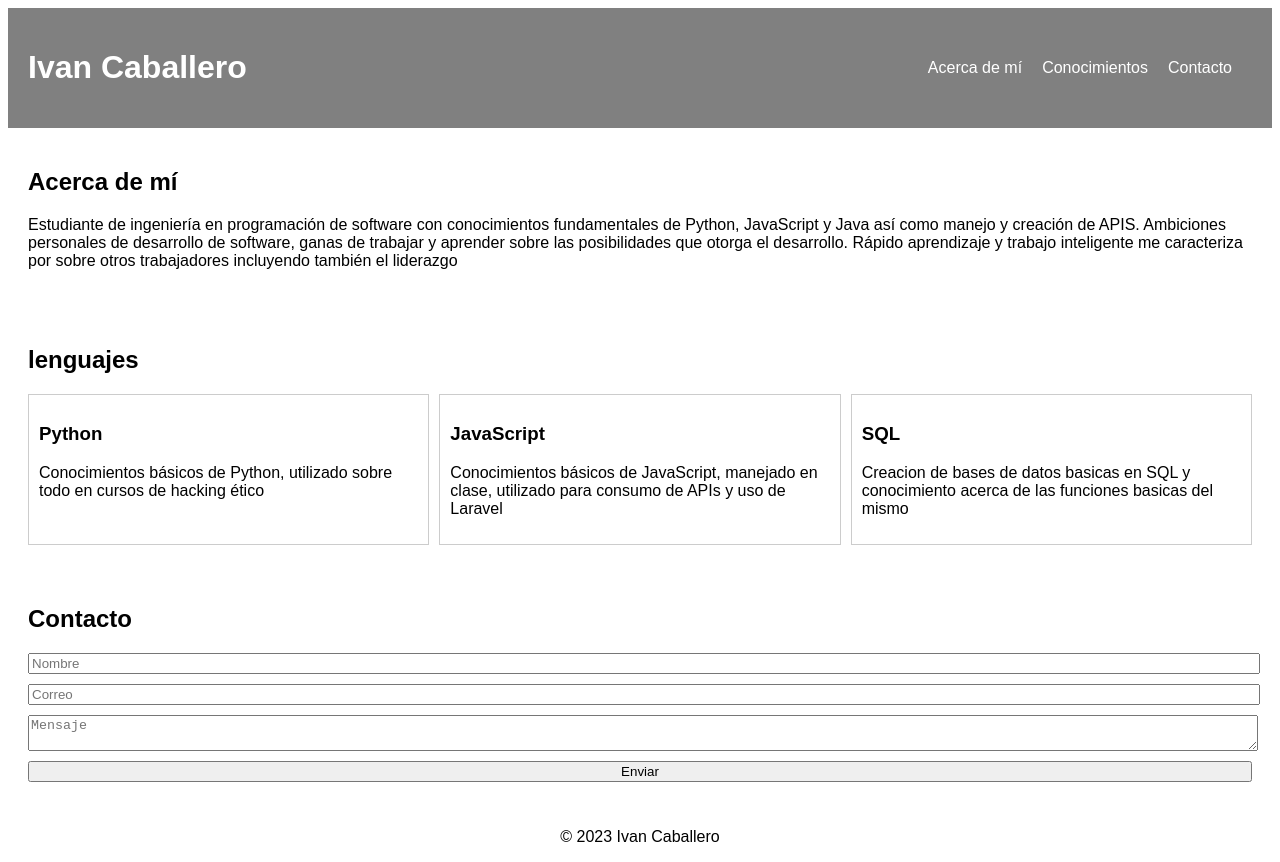
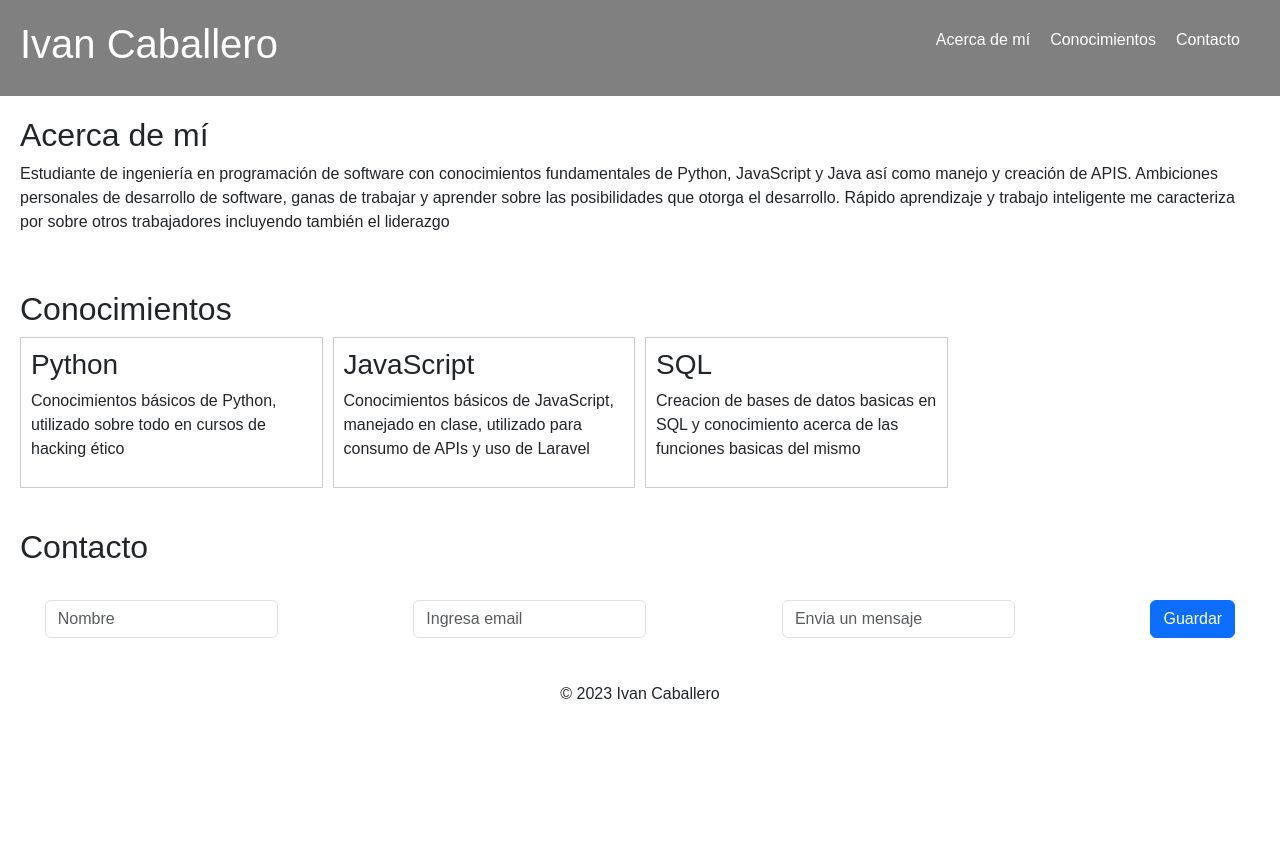
Before and after one commit to Ca8allero02/curriculum-web, a plain HTML site: page index.html in a window 1280 px wide. After the commit the page ends 800 px from the top, so only its background shows below. Drawn offline with nearby package versions, Linux system fonts and the light colour scheme.

Commit message:
Add files via upload

```diff
--- a/app.js
+++ b/app.js
@@ -0,0 +1,13 @@
+document.getElementById("c3").addEventListener("submit", function(event) {
+    event.preventDefault();
+
+    let nombre = document.getElementById("Nombre").value;
+    let email = document.getElementById("Correo").value;
+    let mensaje = document.getElementById("Mensaje").value;
+
+    if (email.indexOf("@") === -1) {
+        alert("Por favor ingresa un correo válido. Falta el '@'.");
+    } else {
+        alert("Los datos guardados son:\nNombre: " + nombre + "\nCorreo: " + email + "\nMensaje: " + mensaje)
+    }
+});
--- a/index.html
+++ b/index.html
@@ -4,6 +4,7 @@
 <meta charset="UTF-8">
 <meta name="viewport" content="width=device-width, initial-scale=1.0">
 <title>Mi Currículum</title>
+<link href="https://cdn.jsdelivr.net/npm/bootstrap@5.3.0/dist/css/bootstrap.min.css" rel="stylesheet" integrity="sha384-9ndCyUaIbzAi2FUVXJi0CjmCapSmO7SnpJef0486qhLnuZ2cdeRhO02iuK6FUUVM" crossorigin="anonymous">
 <link rel="stylesheet" href="style.css">
 </head>
 <body>
@@ -27,7 +28,7 @@
   </section>
 
   <section id="proyectos">
-    <h2>lenguajes</h2>
+    <h2>Conocimientos</h2>
     <div class="proyectos-container">
       <div class="proyecto">
         <h3>Python</h3>
@@ -48,16 +49,20 @@
 
   <section id="contacto">
     <h2>Contacto</h2>
-    <form>
-      <input type="text" placeholder="Nombre">
-      <input type="email" placeholder="Correo">
-      <textarea placeholder="Mensaje"></textarea>
-      <button type="submit">Enviar</button>
-    </form>
+    <form id="c3">
+      <input class="form-control" type="Text" id="Nombre" name="Nombre" placeholder="Nombre" style="width: auto; margin: 2%; display: flex;">
+      <input class="form-control" type="Email" id="Correo" name="Correo" placeholder="Ingresa email" style="width: auto; margin: 2%; display: flex;">
+      <input class="form-control" type="Text" id="Mensaje" name="Mensaje" placeholder="Envia un mensaje" style="width: auto; margin: 2%; display: flex;">
+      <input class="btn btn-primary" type="Submit" value="Guardar" style="width: auto; margin: 2%;">
+  </form>
   </section>
 
   <footer>
     <p>© 2023 Ivan Caballero</p>
   </footer>
+
+  <script src="app.js"></script>
+  <script src="https://cdn.jsdelivr.net/npm/bootstrap@5.3.0/dist/js/bootstrap.bundle.min.js" integrity="sha384-geWF76RCwLtnZ8qwWowPQNguL3RmwHVBC9FhGdlKrxdiJJigb/j/68SIy3Te4Bkz" crossorigin="anonymous"></script>
+
 </body>
 </html>
--- a/style.css
+++ b/style.css
@@ -49,7 +49,7 @@ body {
   .proyecto {
     border: 1px solid #ccc;
     padding: 10px;
-    box-sizing: border-box;
+    box-sizing: border-box; /* Incluye el borde y el relleno en el ancho */
   }
 
 
@@ -64,3 +64,11 @@ body {
   footer {
     text-align: center;
   }
+
+  #c3 {
+    display: flex;
+    height: 150%;
+    align-items: center;
+    justify-content: space-between;
+    margin: 0%;
+  }
```
